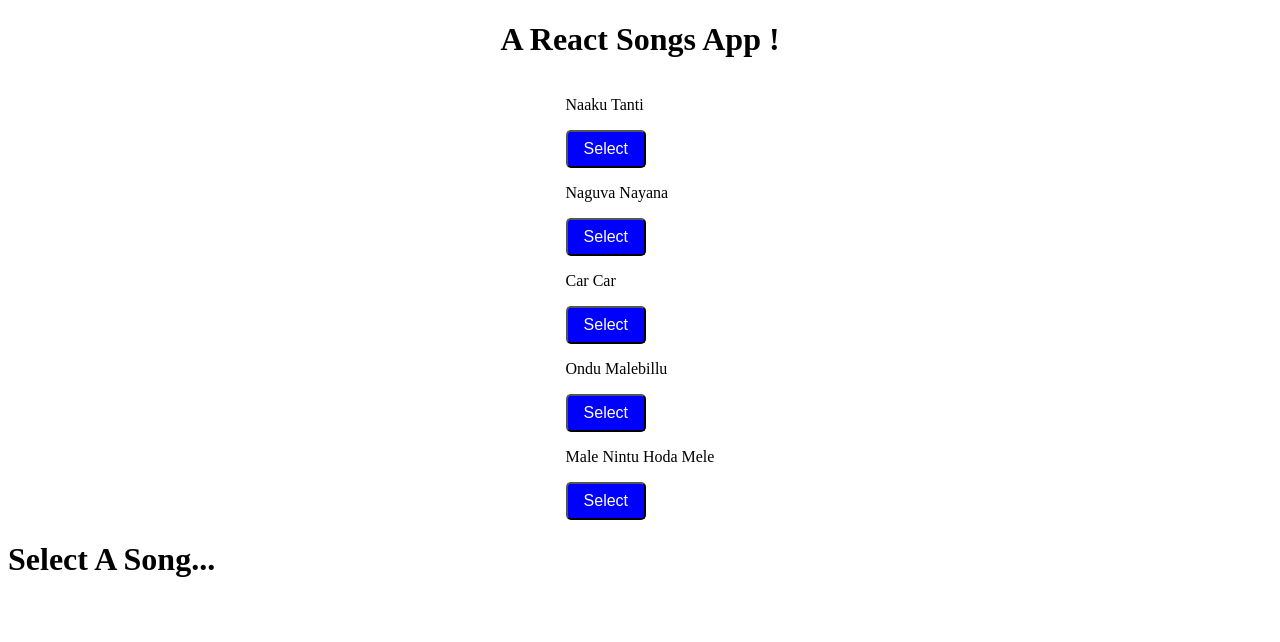
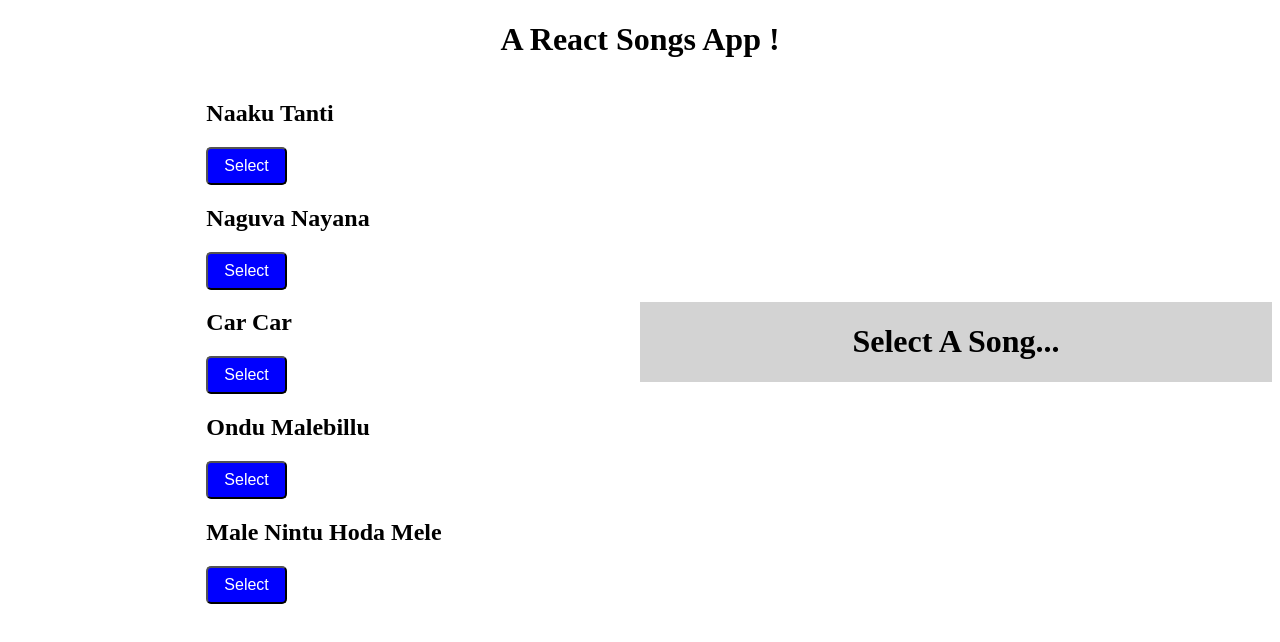
Before and after one commit to smarigowda/modernReactSongs, a React (Create React App) app: page / in a window 1280 px wide. Shown: the top 642 px of the page. Built offline with nearby package versions, Linux system fonts and the light colour scheme.

Commit message:
adding css

```diff
--- a/src/components/App.js
+++ b/src/components/App.js
@@ -2,14 +2,16 @@ import React from 'react';
 import { selectSong } from '../actions';
 import SongList from './SongList';
 import SongDetail from './SongDetail';
-import { header } from './App.module.scss';
+import { header, appContainer } from './App.module.scss';
 
 const App = () => {
   return (
     <div>
       <h1 className={header}>A React Songs App !</h1>
+      <div className={appContainer}>
       <SongList />
       <SongDetail />
+      </div>
     </div>
   )
 }
--- a/src/components/App.module.scss
+++ b/src/components/App.module.scss
@@ -1,3 +1,9 @@
 .header {
     text-align: center;
 }
+.appContainer {
+    display: grid;
+    grid-template-columns: 1fr 1fr;
+    align-items: center;
+    justify-content: center;
+}
--- a/src/components/SongDetail.js
+++ b/src/components/SongDetail.js
@@ -1,15 +1,17 @@
 import React from 'react';
 import { connect } from 'react-redux';
+
+import { songDetailsContainer } from './SongDetails.module.scss';
 
 const SongDetail = ({ songDetails }) => {
     console.log(songDetails);
     return (
-        <div>
+        <div className={songDetailsContainer}>
             {songDetails.length === 0 ? <h1>Select A Song...</h1> : ''}
 
             {
                 songDetails.map(song => {
-                    return (<><p>{song.title}</p><p>{song.duration}</p></>)
+                    return (<><h1>{song.title}</h1><p>{song.duration}</p></>)
                 })
             }
         </div>
--- /dev/null
+++ b/src/components/SongDetails.module.scss
@@ -0,0 +1,7 @@
+.songDetailsContainer {
+    background-color: lightgray;
+
+    & p,h1 {
+        text-align: center;
+    }
+}
--- a/src/components/SongList.js
+++ b/src/components/SongList.js
@@ -9,7 +9,7 @@ const SongList = ({ songs, selectSong }) => {
             {
                 songs.map(d =>
                     <div key={d.title}>
-                        <p>{d.title}</p>
+                        <h2>{d.title}</h2>
                         <button onClick={() => selectSong(d.title) }>Select</button>
                     </div>)
             }
```
